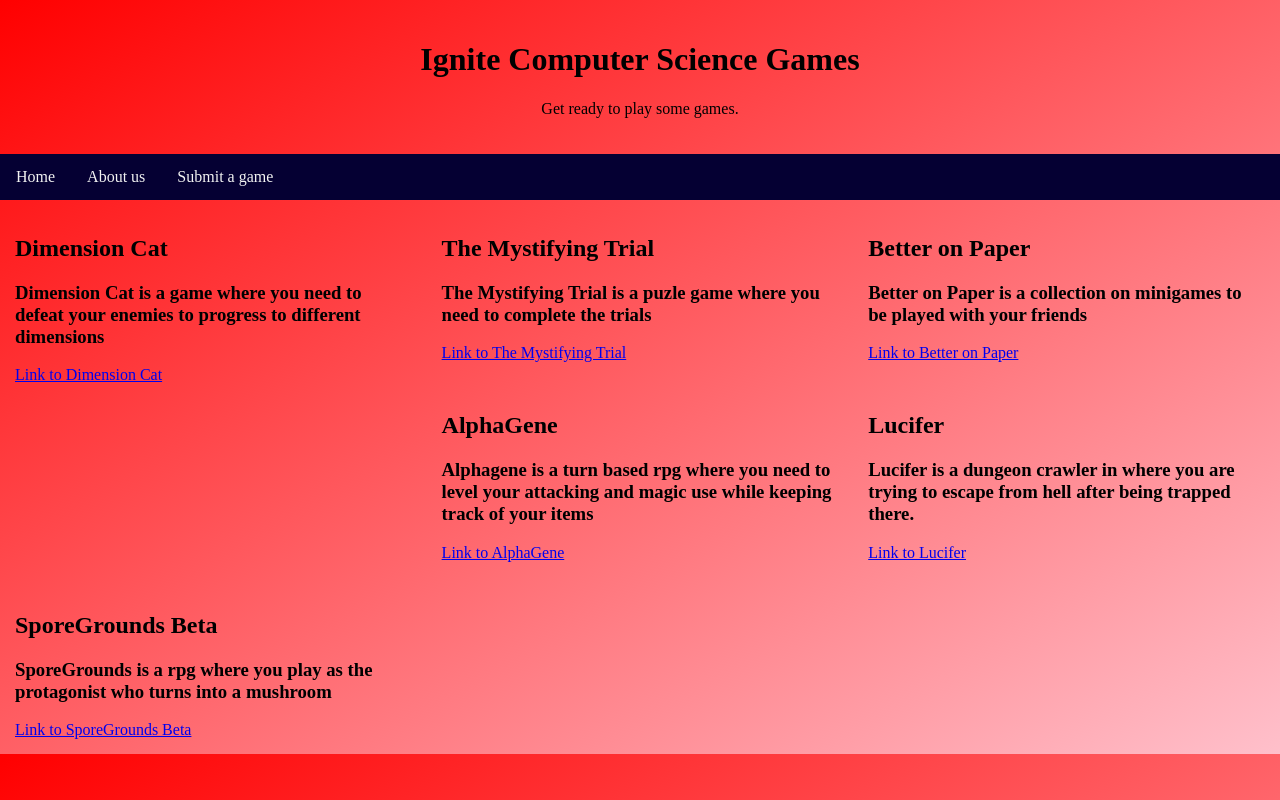
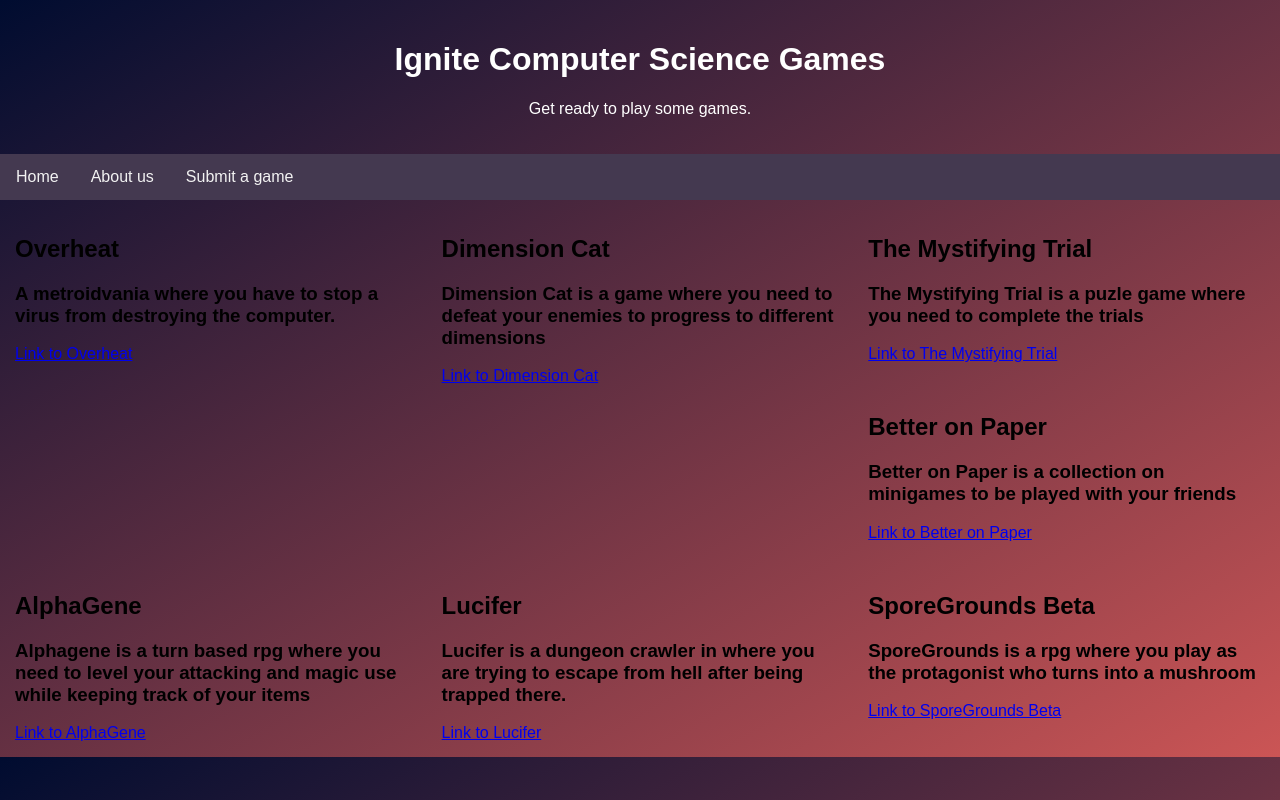
Before and after one commit to quantum-insanity/Ylp-finder, a plain HTML site: page index.html in a window 1280 px wide. Drawn offline with nearby package versions, Linux system fonts and the light colour scheme.

Commit message:
Changed colors to make it actually look good

```diff
--- a/games.json
+++ b/games.json
@@ -28,5 +28,10 @@
         "name": "Dimension Cat",
         "description": "Dimension Cat is a game where you need to defeat your enemies to progress to different dimensions",
         "link": "https://github.com/carsonstary/DimensionCat"
+    },
+    {
+        "name": "Overheat",
+        "description": "A metroidvania where you have to stop a virus from destroying the computer.",
+        "link": "N/A"
     }
 ]
--- a/index.css
+++ b/index.css
@@ -10,22 +10,26 @@
   #header {
     padding: 20px;
     text-align: center;
+    color: white;
+    font-family: Arial, Helvetica, sans-serif;
   }
 
   /* Style the top navigation bar */
   #topnav {
     overflow: hidden;
-    background-color:  #050033;
+    background-color:  #443950;
   }
 
   /* Style the topnav links */
   #topnav a {
+
     float: left;
     display: block;
     color: #f2f2f2;
     text-align: center;
     padding: 14px 16px;
     text-decoration: none;
+    font-family: Arial, Helvetica, sans-serif;
   }
 
   /* Change color on hover */
@@ -39,6 +43,7 @@
     float: left;
     width: 33.33%;
     padding: 15px;
+    font-family: Arial, Helvetica, sans-serif;
   }
 
   /* Clear floats after the columns */
@@ -46,6 +51,7 @@
     content: "";
     display: table;
     clear: both;
+    font-family: Arial, Helvetica, sans-serif;
   }
 
   /* Responsive layout - makes the three columns stack on top of each other instead of next to each other */
--- a/index.html
+++ b/index.html
@@ -1,12 +1,12 @@
 <!DOCTYPE html>
 <html lang="en">
-  <head>
+  <head style="background-image: linear-gradient(to bottom right, #000c30, #cb5555);">
     <title>Ylp Finder v0.3</title>
     <meta charset="utf-8">
     <meta name="viewport" content="width=device-width, initial-scale=1">
     <link rel="stylesheet" href="index.css">
   </head>
-  <body style="background-image: linear-gradient(to bottom right, red, pink);">
+  <body style="background-image: linear-gradient(to bottom right, #000c30, #cb5555);">
     <div id="header">
       <h1>Ignite Computer Science Games</h1>
       <p>Get ready to play some games.</p>
```
Also changed, not shown: 1 other file.
